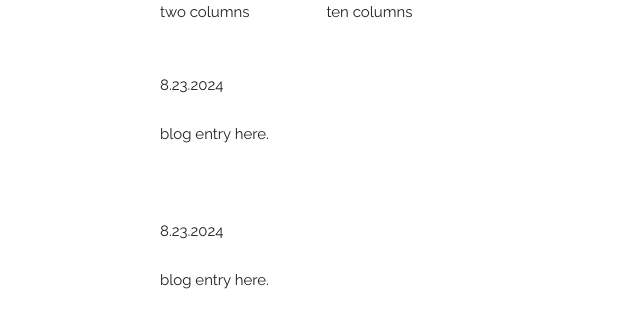
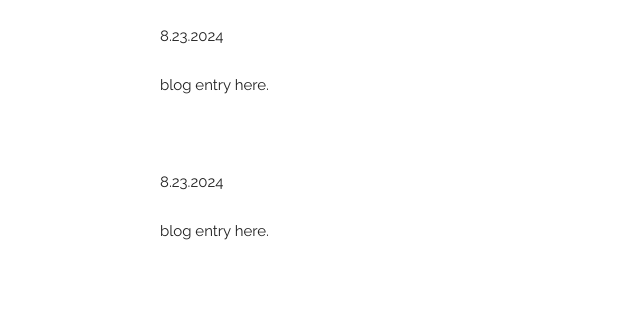
Before and after one commit to mjwhite31/mjwhite31.github.io, a plain HTML site: page index.html in a window 1280 px wide. Shown: the whole page, without its empty margins (0-640 px from the left). Drawn offline with Linux system fonts and the light colour scheme; files that its build step writes are made by us from their sources.

Commit message:
Update index.html

```diff
--- a/index.html
+++ b/index.html
@@ -10,17 +10,7 @@
         <!-- http://getskeleton.com -->
     </head>
     <body>
-
-            <!--  <div class="row">
-                <div class="two columns"><img src="/images/manwithcoffee.png" width="96px" height="96px"/></div>
-                <div class="ten columns"><p><b>TogetherWith.Coffee</b></p></div>
-            </div> -->
-
         <div class="container">
-            <div class="row">
-                <div class="two columns"><p>two columns</p></div>
-                <div class="ten columns"><p>ten columns</p></div>
-            </div>
 
             <div class="row">&nbsp;</div>
             <div class="row"><p>8.23.2024</p></div>
```
